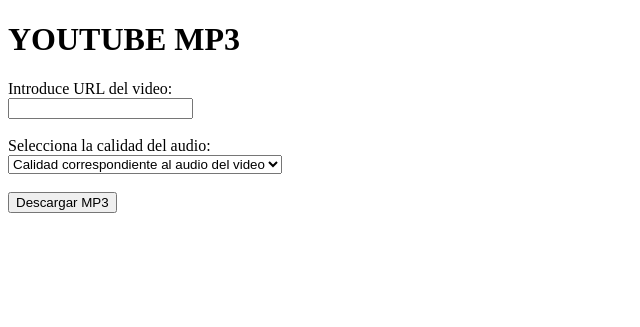
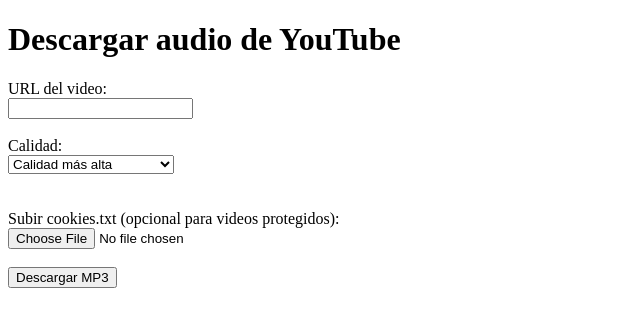
Before and after one commit to iveg4a/YouTube-MP3, a Flask app: page / in a window 1280 px wide. Shown: the top 327 px of the page, without its empty margins (0-640 px from the left). Run offline with Flask 3, Linux system fonts and the light colour scheme.

Commit message:
Formulario final: bitrate dinámico y cookies opcionales

```diff
--- a/templates/index.html
+++ b/templates/index.html
@@ -1,23 +1,20 @@
 <!DOCTYPE html>
-<html lang="en">
+<html lang="es">
 <head>
     <meta charset="UTF-8">
     <meta name="viewport" content="width=device-width, initial-scale=1.0">
-    <title>Document</title>
+    <title>Descargar MP3 de YouTube</title>
 </head>
 <body>
+    <h1>Descargar audio de YouTube</h1>
 
-    <h1>YOUTUBE MP3</h1>
+    <form method="POST" action="/download" enctype="multipart/form-data">
+        <label>URL del video:</label><br>
+        <input type="text" name="url" required><br><br>
 
-    <form action="/download" method="post">
-        <label for="url">Introduce URL del video:</label><br>
-        <input type="text" id="url" name="url" required><br><br>
-
-        <label for="quality">Selecciona la calidad del audio:</label><br>
-
-        <select id="quality" name="quality" onchange="toggleCustomQuality()">
-
-            <option value="best">Calidad correspondiente al audio del video</option>
+        <label>Calidad:</label><br>
+        <select name="quality" id="quality-select">
+            <option value="highest">Calidad más alta</option>
             <option value="320">320 kbps</option>
             <option value="256">256 kbps</option>
             <option value="224">224 kbps</option>
@@ -26,35 +23,31 @@
             <option value="144">144 kbps</option>
             <option value="128">128 kbps</option>
             <option value="112">112 kbps</option>
-            <option value="custom">Introducir calidad específica</option>
-
+            <option value="custom">Elegir calidad específica</option>
         </select><br><br>
 
+        <div id="custom-bitrate-div" style="display:none;">
+            <label>Introduce bitrate (1-320 kbps):</label><br>
+            <input type="number" name="custom_bitrate" min="1" max="320">
+        </div><br>
 
-        <div id="customQualityDiv" style="display: none;">
-            <label for="customQuality">Escribe kbps (1-320):</label><br>
-            <input type="number" id="customQuality" name="customQuality" min="1" max="320"><br><br>
-        </div>
+        <label>Subir cookies.txt (opcional para videos protegidos):</label><br>
+        <input type="file" name="cookies"><br><br>
 
+        <button type="submit">Descargar MP3</button>
+    </form>
 
-        <script>
+    <script>
+        const qualitySelect = document.getElementById('quality-select');
+        const customDiv = document.getElementById('custom-bitrate-div');
 
-        function toggleCustomQuality() {
-            const qualitySelect = document.getElementById('quality');
-            const customDiv = document.getElementById('customQualityDiv');
+        qualitySelect.addEventListener('change', () => {
             if (qualitySelect.value === 'custom') {
                 customDiv.style.display = 'block';
             } else {
                 customDiv.style.display = 'none';
             }
-        }
-
-        </script>
-
-
-    <button type="submit">Descargar MP3</button>
-
-    </form>
-
+        });
+    </script>
 </body>
 </html>
```
